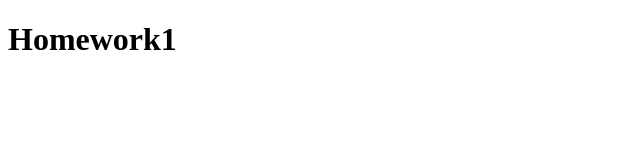
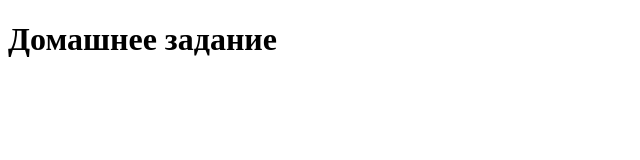
Before and after one commit to DelaTugan/homework1, a plain HTML site: page index.html in a window 1280 px wide. Shown: the whole page, without its empty margins (0-640 px from the left). Drawn offline with Linux system fonts and the light colour scheme.

Commit message:
Changed index.html

```diff
--- a/index.html
+++ b/index.html
@@ -6,6 +6,6 @@
     <title>Document</title>
 </head>
 <body>
-    <h1>Homework1</h1>
+    <h1>Домашнее задание</h1>
 </body>
 </html>
```
